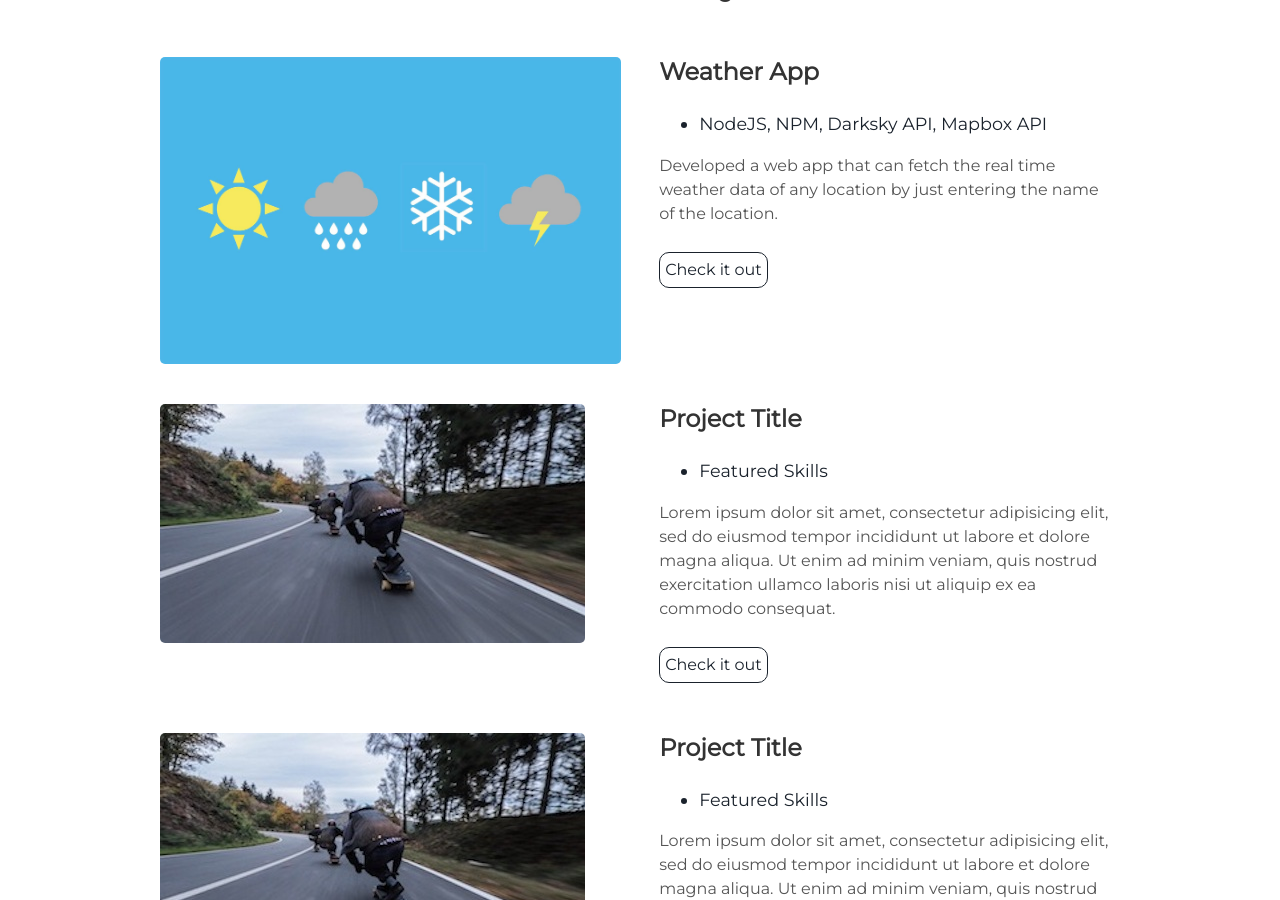
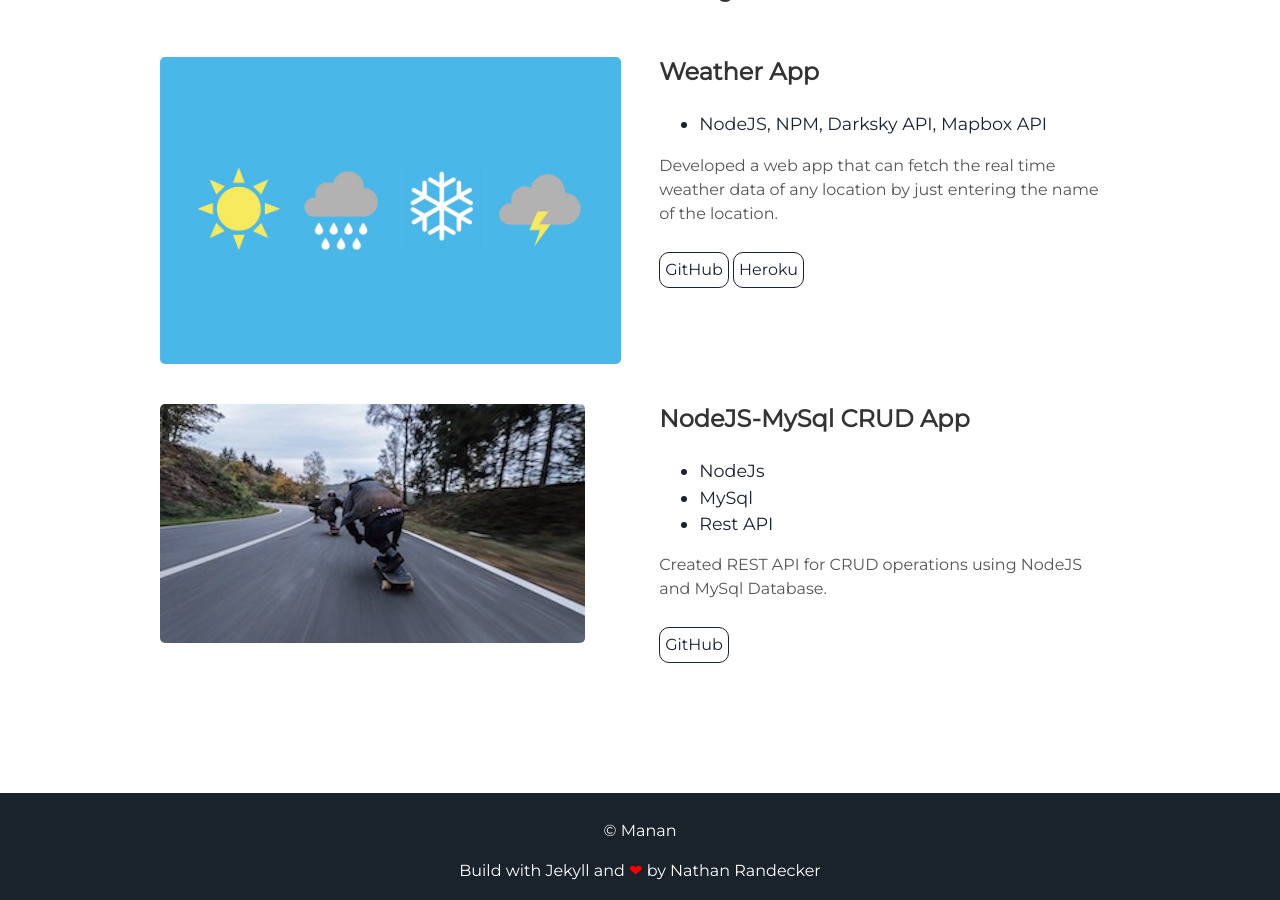
Before and after one commit to manan1710/manan1710.github.io, a Jekyll site: the page built from index.html, in a window 1280 px wide and 900 px high, scrolled down 1650 px. Built offline with Jekyll 4.4.1, drawn with Linux system fonts in a browser that asks for light colours; some of the changed text lies outside the part shown.

Commit message:
Update projects.html

```diff
--- a/_includes/projects.html
+++ b/_includes/projects.html
@@ -24,11 +24,28 @@
       <li> NodeJS, NPM, Darksky API, Mapbox API</li>
     </ul>
     <p>Developed a web app that can fetch the real time weather data of any location by just entering the name of the location.</p>
-    <a class="project-link" target="_blank" href="https://github.com/manan1710/nodejs-weather-website">Check it out</a>
+    <a class="project-link" target="_blank" href="https://github.com/manan1710/nodejs-weather-website">GitHub</a>
+    <a class="project-link" target="_blank" href="https://manan-weather-application.herokuapp.com/">Heroku</a>
   </div>
 </div>
 
 <div class="user-projects">
+  <div class="images-left">
+    <img alt="mountains" src="{{ "/assets/img/skate.jpg" | prepend: site.baseurl }}" />
+  </div>
+  <div class="contents-right">
+    <h3> NodeJS-MySql CRUD App </h3>
+    <ul>
+      <li> NodeJs</li>
+      <li> MySql</li>
+      <li> Rest API</li>
+    </ul>
+    <p>Created REST API for CRUD operations using NodeJS and MySql Database.</p>
+    <a class="project-link" href="https://github.com/manan1710/nodejs-mysql-crud-app">GitHub</a>
+  </div>
+</div>
+
+<!-- <div class="user-projects">
   <div class="images-left">
     <img alt="mountains" src="{{ "/assets/img/skate.jpg" | prepend: site.baseurl }}" />
   </div>
@@ -40,18 +57,4 @@
     <p>Lorem ipsum dolor sit amet, consectetur adipisicing elit, sed do eiusmod tempor incididunt ut labore et dolore magna aliqua. Ut enim ad minim veniam, quis nostrud exercitation ullamco laboris nisi ut aliquip ex ea commodo consequat.</p>
     <a class="project-link" href="#">Check it out</a>
   </div>
-</div>
-
-<div class="user-projects">
-  <div class="images-left">
-    <img alt="mountains" src="{{ "/assets/img/skate.jpg" | prepend: site.baseurl }}" />
-  </div>
-  <div class="contents-right">
-    <h3> Project Title </h3>
-    <ul>
-      <li> Featured Skills</li>
-    </ul>
-    <p>Lorem ipsum dolor sit amet, consectetur adipisicing elit, sed do eiusmod tempor incididunt ut labore et dolore magna aliqua. Ut enim ad minim veniam, quis nostrud exercitation ullamco laboris nisi ut aliquip ex ea commodo consequat.</p>
-    <a class="project-link" href="#">Check it out</a>
-  </div>
-</div>
+</div> -->
```
